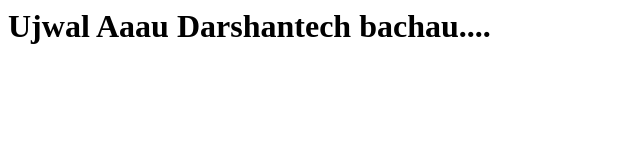
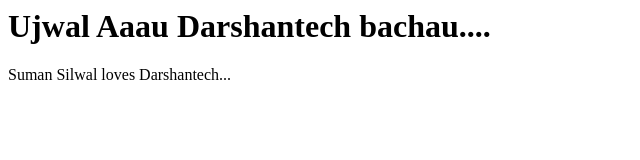
Before and after one commit to ujwallamichhane/ujwalproject, a plain HTML site: page index.html in a window 1280 px wide. Shown: the whole page, without its empty margins (0-640 px from the left). Drawn offline with Linux system fonts and the light colour scheme.

Commit message:
added suman changes

```diff
--- a/index.html
+++ b/index.html
@@ -4,5 +4,6 @@
 </head>
 <body>
 <h1>Ujwal Aaau Darshantech bachau.... </h1>
+<p>Suman Silwal loves Darshantech...</p>
 </body>
 <html>
```
